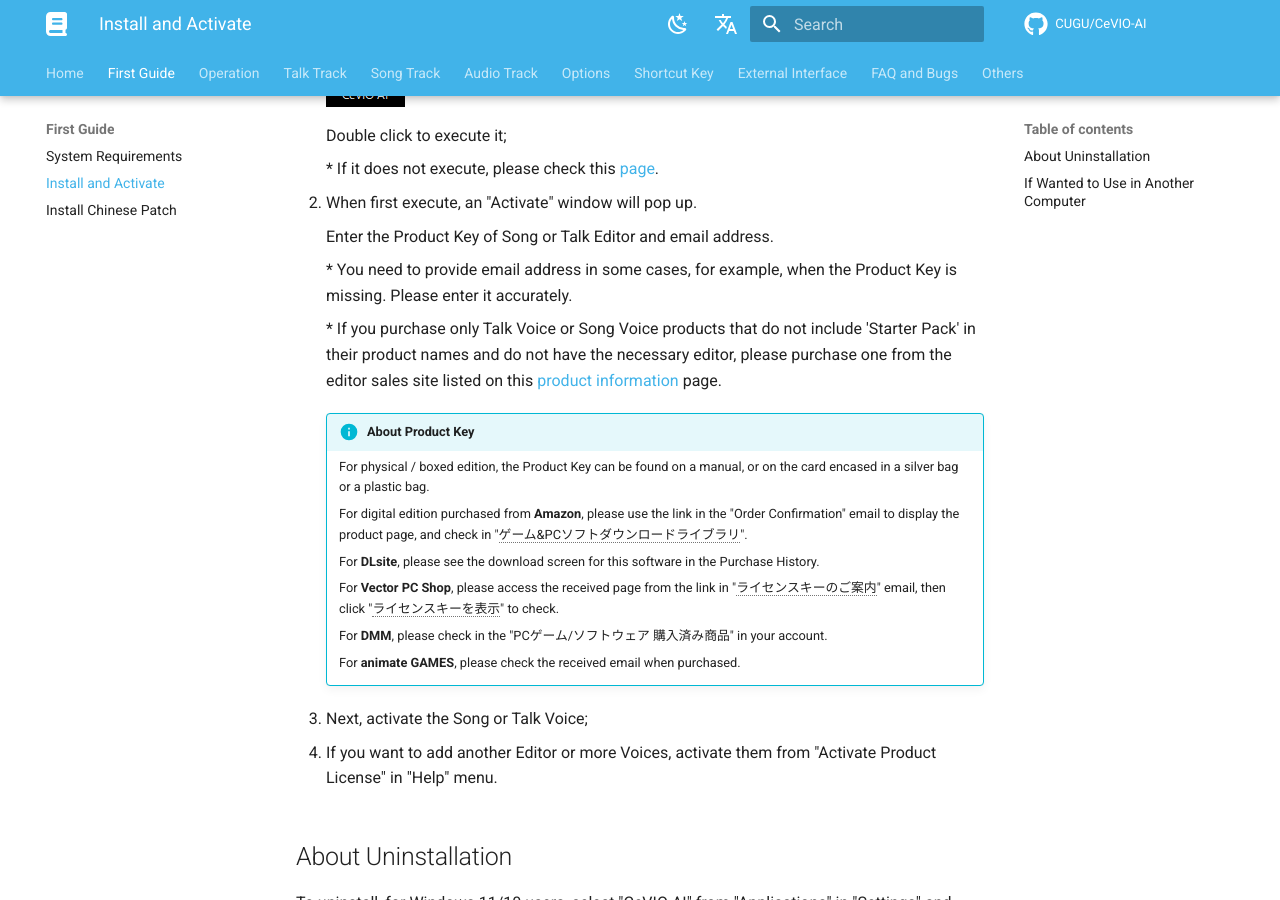
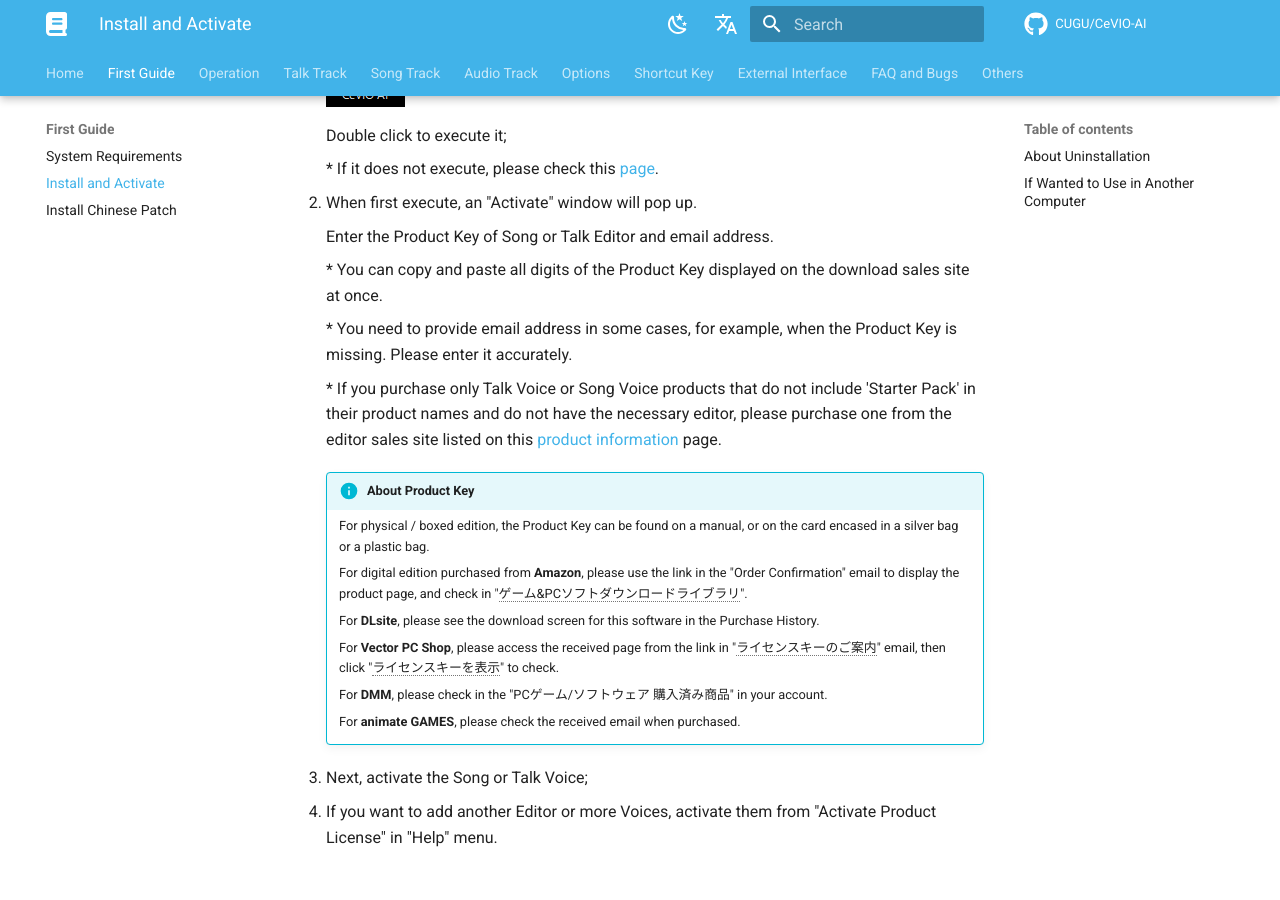
Before and after one commit to CeVIO-User-Guide-Unofficial/cevio-ai-en, an MkDocs documentation site: the page built from docs/firstguide/install.md, in a window 1280 px wide and 900 px high, scrolled down 491 px. Built offline with MkDocs 1.6.1 and Material for MkDocs 9.7.7, drawn with Linux system fonts in a browser that asks for light colours; comment, search, counter and statistics services are not loaded.

Commit message:
Update: install.md (#4)
* fix(system_requirements): expression

* fix(change-log_website): expression

* add(change-log_website): 2023.9.1

* fix(change-log_website): Chinese full stop

* update: install

```diff
--- a/docs/firstguide/install.md
+++ b/docs/firstguide/install.md
@@ -27,6 +27,8 @@ To use this product, connect to the Internet, then follow the steps below:
 4. When first execute, an "Activate" window will pop up.
 
     Enter the Product Key of Song or Talk Editor and email address.
+
+    \* You can copy and paste all digits of the Product Key displayed on the download sales site at once.
 
     \* You need to provide email address in some cases, for example, when the Product Key is missing. Please enter it accurately.
 
```
